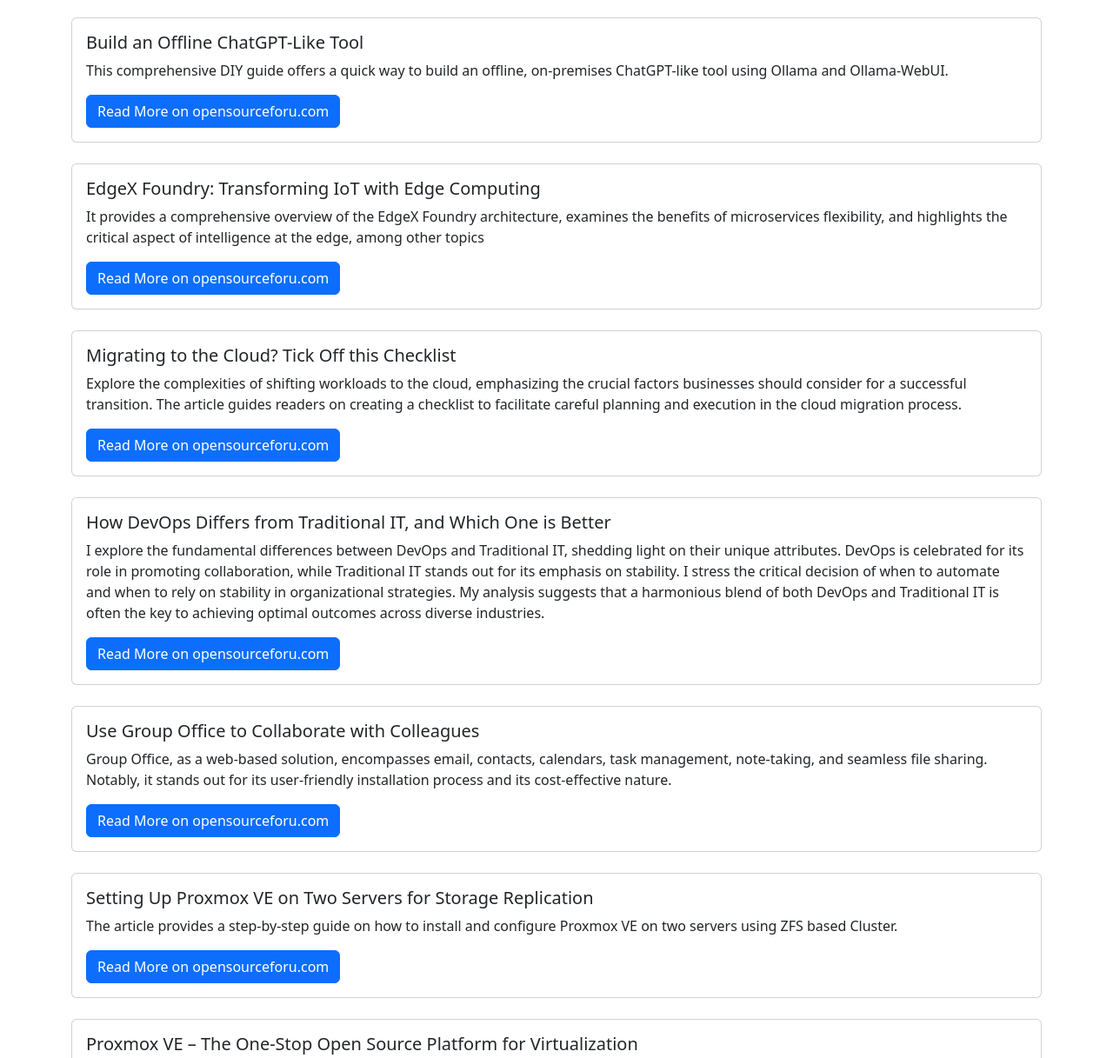
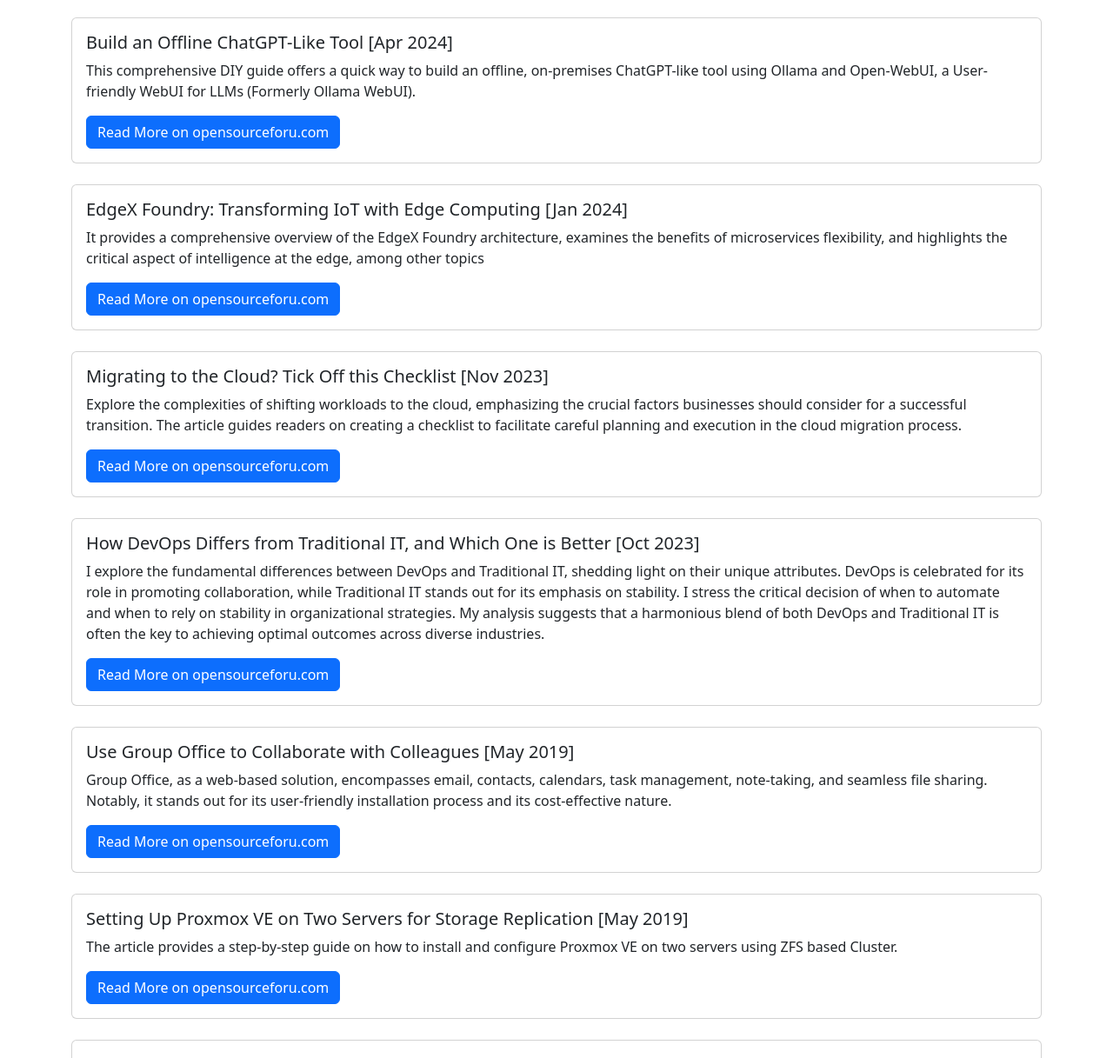
Before and after one commit to deependhulla/deependhulla.github.io, a plain HTML site: page index.html in a window 1280 px wide. Shown: the part 503-1720 px from the top of the page at 87% size. Drawn offline with Linux system fonts and the light colour scheme.

Commit message:
update 2024-04-10

```diff
--- a/index.html
+++ b/index.html
@@ -49,13 +49,13 @@
 -->
 
 <div class="col"><div class="card"><div class="card-body">
-<h5 class="card-title">Build an Offline ChatGPT-Like Tool</h5>
-<p class="card-text">This comprehensive DIY guide offers a quick way to build an offline, on-premises ChatGPT-like tool using Ollama and Ollama-WebUI.</p>
+<h5 class="card-title">Build an Offline ChatGPT-Like Tool [Apr 2024]</h5>
+<p class="card-text">This comprehensive DIY guide offers a quick way to build an offline, on-premises ChatGPT-like tool using Ollama and Open-WebUI, a User-friendly WebUI for LLMs (Formerly Ollama WebUI).</p>
 <a href="https://www.opensourceforu.com/2024/04/build-an-offline-chatgpt-like-tool/?utm_source=deependhulla.com"  class="btn btn-primary">Read More on opensourceforu.com</a>
 </div></div></div>
 <br>
 <div class="col"><div class="card"><div class="card-body">
-<h5 class="card-title">EdgeX Foundry: Transforming IoT with Edge Computing</h5>
+<h5 class="card-title">EdgeX Foundry: Transforming IoT with Edge Computing [Jan 2024]</h5>
 <p class="card-text">
 It provides a comprehensive overview of the EdgeX Foundry architecture, examines the benefits of microservices flexibility, and highlights the critical aspect of intelligence at the edge, among other topics</p>
 <a href="https://www.opensourceforu.com/2024/01/edgex-foundry-transforming-iot-with-edge-computing/?utm_source=deependhulla.com" class="btn btn-primary">Read More on opensourceforu.com</a>
@@ -63,21 +63,21 @@ It provides a comprehensive overview of the EdgeX Foundry architecture, examines
 <br>
 
 <div class="col"><div class="card"><div class="card-body">
-<h5 class="card-title">Migrating to the Cloud? Tick Off this Checklist</h5>
+<h5 class="card-title">Migrating to the Cloud? Tick Off this Checklist [Nov 2023]</h5>
 <p class="card-text">Explore the complexities of shifting workloads to the cloud, emphasizing the crucial factors businesses should consider for a successful transition. The article guides readers on creating a checklist to facilitate careful planning and execution in the cloud migration process.</p>
 <a href="https://www.opensourceforu.com/2023/11/migrating-to-the-cloud-tick-off-this-checklist/?utm_source=deependhulla.com" class="btn btn-primary">Read More on opensourceforu.com</a>
 </div></div></div>
 <br>
 
 <div class="col"><div class="card"><div class="card-body">
-<h5 class="card-title">How DevOps Differs from Traditional IT, and Which One is Better</h5>
+<h5 class="card-title">How DevOps Differs from Traditional IT, and Which One is Better [Oct 2023]</h5>
 <p class="card-text">I explore the fundamental differences between DevOps and Traditional IT, shedding light on their unique attributes. DevOps is celebrated for its role in promoting collaboration, while Traditional IT stands out for its emphasis on stability. I stress the critical decision of when to automate and when to rely on stability in organizational strategies. My analysis suggests that a harmonious blend of both DevOps and Traditional IT is often the key to achieving optimal outcomes across diverse industries.</p>
 <a href="https://www.opensourceforu.com/2023/10/how-devops-differs-from-traditional-it-and-which-one-is-better/?utm_source=deependhulla.com" class="btn btn-primary">Read More on opensourceforu.com</a>
 </div></div></div>
 <br>
 
 <div class="col"><div class="card"><div class="card-body">
-<h5 class="card-title">Use Group Office to Collaborate with Colleagues</h5>
+<h5 class="card-title">Use Group Office to Collaborate with Colleagues [May 2019]</h5>
 <p class="card-text">Group Office, as a web-based solution, encompasses email, contacts, calendars, task management, note-taking, and seamless file sharing. Notably, it stands out for its user-friendly installation process and its cost-effective nature.</p>
 <a href="https://www.opensourceforu.com/2019/05/use-group-office-to-collaborate-with-colleagues/?utm_source=deependhulla.com" class="btn btn-primary">Read More on opensourceforu.com</a>
 </div></div></div>
@@ -86,7 +86,7 @@ It provides a comprehensive overview of the EdgeX Foundry architecture, examines
 
 
 <div class="col"><div class="card"><div class="card-body">
-<h5 class="card-title">Setting Up Proxmox VE on Two Servers for Storage Replication</h5>
+<h5 class="card-title">Setting Up Proxmox VE on Two Servers for Storage Replication [May 2019]</h5>
 <p class="card-text">The article provides a step-by-step guide on how to install and configure Proxmox VE on two servers using ZFS based Cluster.</p>
 <a href="https://www.opensourceforu.com/2019/05/setting-up-proxmox-ve-on-two-servers-for-storage-replication/?utm_source=deependhulla.com" class="btn btn-primary">Read More on opensourceforu.com</a>
 </div></div></div>
@@ -94,7 +94,7 @@ It provides a comprehensive overview of the EdgeX Foundry architecture, examines
 
 
 <div class="col"><div class="card"><div class="card-body">
-<h5 class="card-title">Proxmox VE – The One-Stop Open Source Platform for Virtualization</h5>
+<h5 class="card-title">Proxmox VE – The One-Stop Open Source Platform for Virtualization [Feb 2019]</h5>
 <p class="card-text">Article sheds light on the capabilities of Proxmox Virtual Environment (VE) as an all-encompassing open-source virtualization solution. It thoroughly examines the essential attributes and advantages of Proxmox VE, with a special focus on its proficiency in streamlining the management of virtual machines and containers within a unified platform.</p>
 <a href="https://www.opensourceforu.com/2019/02/proxmox-ve-the-one-stop-open-source-platform-for-virtualisation/?utm_source=deependhulla.com" class="btn btn-primary">Read More on opensourceforu.com</a>
 </div></div></div>
```
